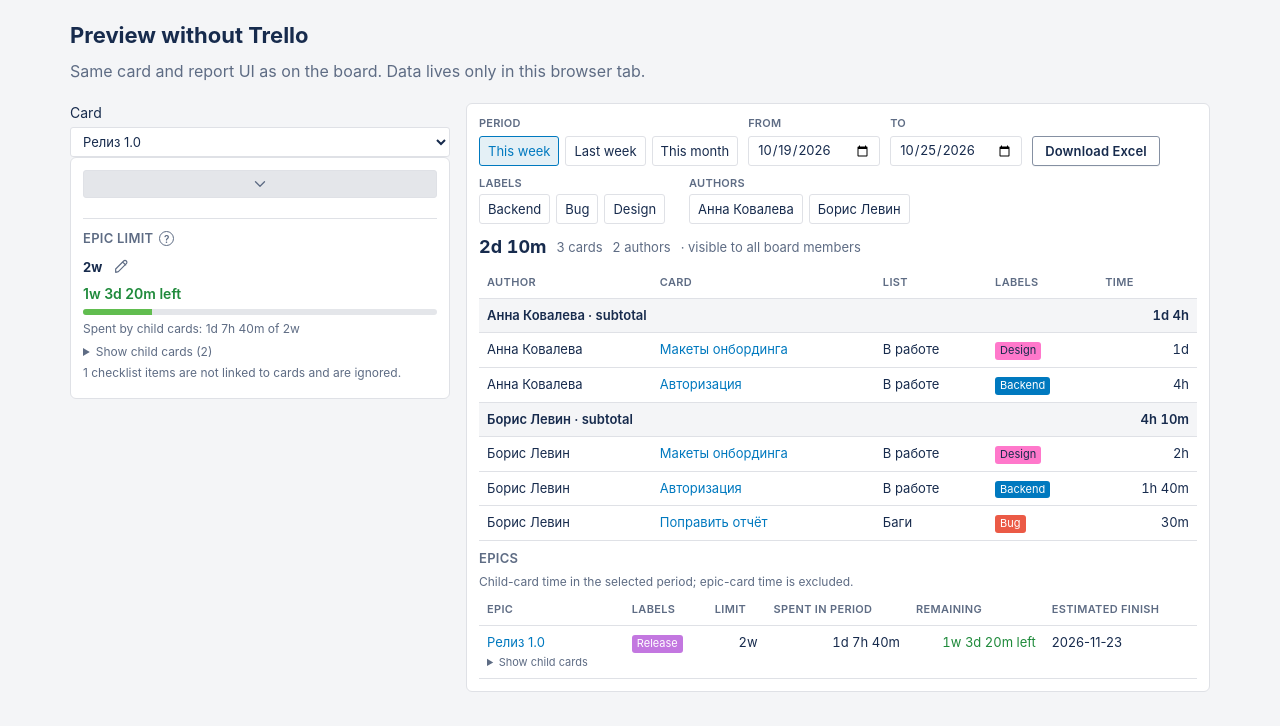
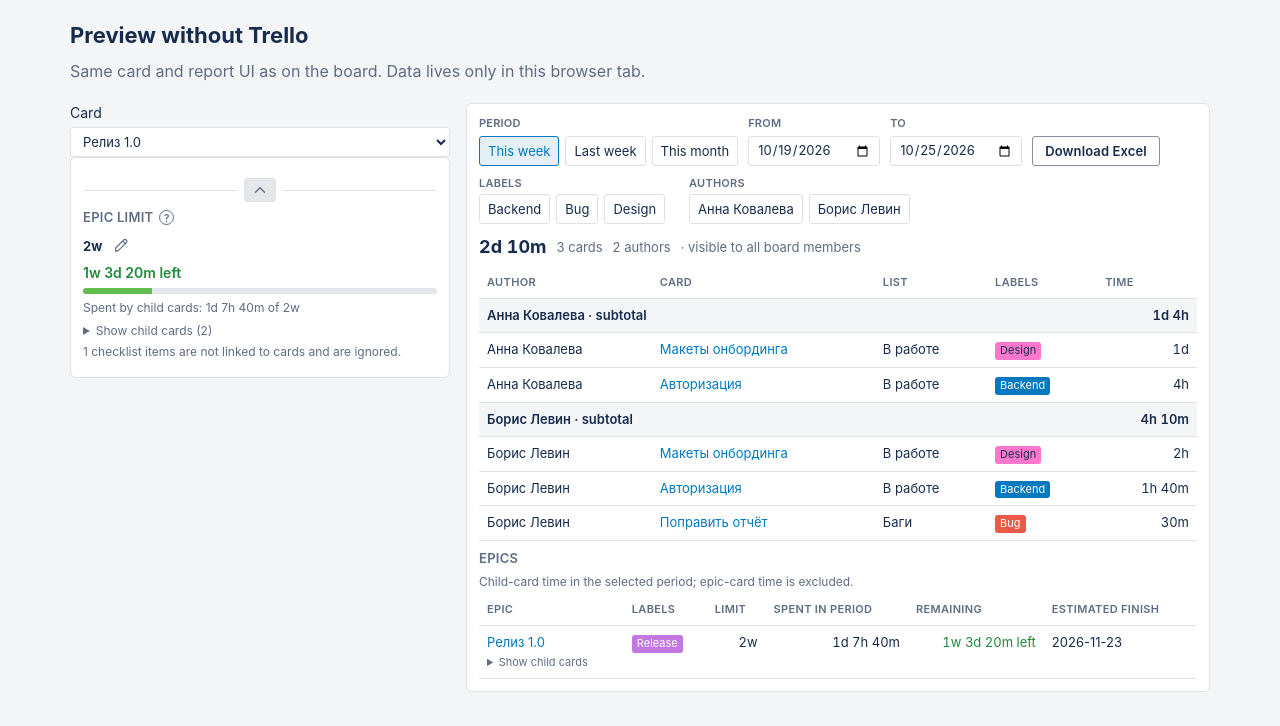
Before and after one commit to alexkarpovich/alexkarpovich.github.io, a website with bundled scripts: page preview.html in a window 1280 px wide. Built offline with nearby package versions, Linux system fonts and the light colour scheme.

Commit message:
feat: place time entry toggle in epic divider

```diff
--- a/css/app.css
+++ b/css/app.css
@@ -379,26 +379,6 @@ button:disabled,
 .empty-state { color: var(--muted); margin: 6px 0; font-size: 13px; }
 
 .log-form .error { width: 100%; flex-basis: 100%; }
-.log-details > summary {
-  display: flex;
-  align-items: center;
-  justify-content: center;
-  box-sizing: border-box;
-  width: 100%;
-  height: 28px;
-  margin-bottom: 6px;
-  border: 1px solid var(--line);
-  border-radius: var(--control-radius);
-  background: var(--btn-bg);
-  color: var(--muted);
-  cursor: pointer;
-  list-style: none;
-}
-.log-details > summary::-webkit-details-marker { display: none; }
-.log-details > summary:hover { background: var(--input-bg); color: var(--text); }
-.log-details > summary:focus-visible { outline: 2px solid var(--blue); outline-offset: 2px; }
-.log-details > summary svg { width: 18px; height: 18px; }
-.log-details[open] > summary svg { transform: rotate(180deg); }
 
 .edit-panel {
   margin: 8px 0;
@@ -484,7 +464,27 @@ button:disabled,
   border-radius: var(--control-radius);
 }
 
-.epic { margin-top: 14px; padding-top: 10px; border-top: 1px solid var(--line); }
+.epic { margin-top: 8px; }
+.epic-divider { display: flex; align-items: center; gap: 6px; margin-bottom: 6px; }
+.epic-divider::before, .epic-divider::after { content: ""; flex: 1; border-top: 1px solid var(--line); }
+.trello-power-up .log-toggle {
+  display: inline-flex;
+  align-items: center;
+  justify-content: center;
+  flex-shrink: 0;
+  width: 32px;
+  height: 24px;
+  padding: 0;
+  border: 1px solid var(--line);
+  border-radius: var(--control-radius);
+  background: var(--btn-bg);
+  color: var(--muted);
+  cursor: pointer;
+}
+.trello-power-up .log-toggle:hover { background: var(--input-bg); color: var(--text); }
+.log-toggle:focus-visible { outline: 2px solid var(--blue); outline-offset: 2px; }
+.log-toggle svg { width: 18px; height: 18px; }
+.log-toggle[aria-expanded="true"] svg { transform: rotate(180deg); }
 .epic-heading { display: flex; align-items: center; gap: 6px; }
 .limit-summary, .estimate-line { display: flex; align-items: center; gap: 6px; }
 .limit-summary { margin-bottom: 4px; font-size: 13px; }
--- a/js/card-view.js
+++ b/js/card-view.js
@@ -88,12 +88,22 @@
       h("div", { class: "log-form-inline" }, [duration, note, addButton]),
       formError
     ]);
-    const logSummary = h("summary", { hidden: true, "aria-label": "Time entries", title: "Show or hide time entries" });
-    logSummary.innerHTML = '<svg viewBox="0 0 24 24" fill="none" stroke="currentColor" stroke-width="1.75" stroke-linecap="round" stroke-linejoin="round" aria-hidden="true" focusable="false"><path d="m6 9 6 6 6-6"/></svg>';
-    const logDetails = h("details", { class: "log-details", open: true }, [
-      logSummary, form, addHint, editHost, total, list
-    ]);
+    const logPanel = h("div", { class: "log-panel", id: "card-log-panel" }, [form, addHint, editHost, total, list]);
+    const logToggle = h("button", {
+      type: "button", class: "log-toggle", "aria-controls": "card-log-panel", "aria-expanded": "true",
+      "aria-label": "Hide time entries", title: "Hide time entries",
+      onclick: function () { setLogOpen(logPanel.hidden); }
+    });
+    logToggle.innerHTML = '<svg viewBox="0 0 24 24" fill="none" stroke="currentColor" stroke-width="1.75" stroke-linecap="round" stroke-linejoin="round" aria-hidden="true" focusable="false"><path d="m6 15 6-6 6 6"/></svg>';
     let epicMode = false;
+
+    function setLogOpen(open) {
+      logPanel.hidden = !open;
+      logToggle.setAttribute("aria-expanded", String(open));
+      const label = open ? "Hide time entries" : "Show time entries";
+      logToggle.setAttribute("aria-label", label);
+      logToggle.title = label;
+    }
 
     const limitForm = h("form", { class: "limit-form" }, [
       h("div", { class: "control-row" }, [limitInput, limitButton, clearLimit, cancelLimit]),
@@ -101,6 +111,7 @@
     ]);
     const epicHelp = helpTip("Child cards = checklist items with a trello.com/c/… link to another card on this board. Time on this card is excluded.");
     const epicSection = h("section", { class: "epic", hidden: true }, [
+      h("div", { class: "epic-divider" }, logToggle),
       h("h2", { class: "epic-heading" }, ["Epic limit", epicHelp]),
       limitSummary,
       limitForm,
@@ -108,7 +119,7 @@
     ]);
 
     rootNode.appendChild(h("div", { class: "card-time", id: "app-inner" }, [
-      logDetails,
+      logPanel,
       storage,
       debugHost,
       epicSection
@@ -131,9 +142,9 @@
       }).then(function () {
         duration.value = "";
         note.value = "";
-        if (logDetails.open && !form.hidden) duration.focus();
+        if (!logPanel.hidden && !form.hidden) duration.focus();
       }).catch(function (error) {
-        logDetails.open = true;
+        setLogOpen(true);
         formError.textContent = error.message || "Could not save entry.";
       });
     });
@@ -273,9 +284,8 @@
         closeEdit();
       }
       const showEpic = !!(model.children.length || model.limitMinutes != null || model.hasChecklists);
-      if (cardChanged || showEpic !== epicMode) logDetails.open = !showEpic;
+      if (cardChanged || showEpic !== epicMode) setLogOpen(!showEpic);
       epicMode = showEpic;
-      logSummary.hidden = !showEpic;
 
       const canWrite = model.canWrite !== false;
       const canAdd = model.canAdd !== false;
@@ -294,7 +304,7 @@
 
       if (model.error) {
         formError.textContent = model.error;
-        logDetails.open = true;
+        setLogOpen(true);
       }
       if (model.limitError) limitError.textContent = model.limitError;
 
```
